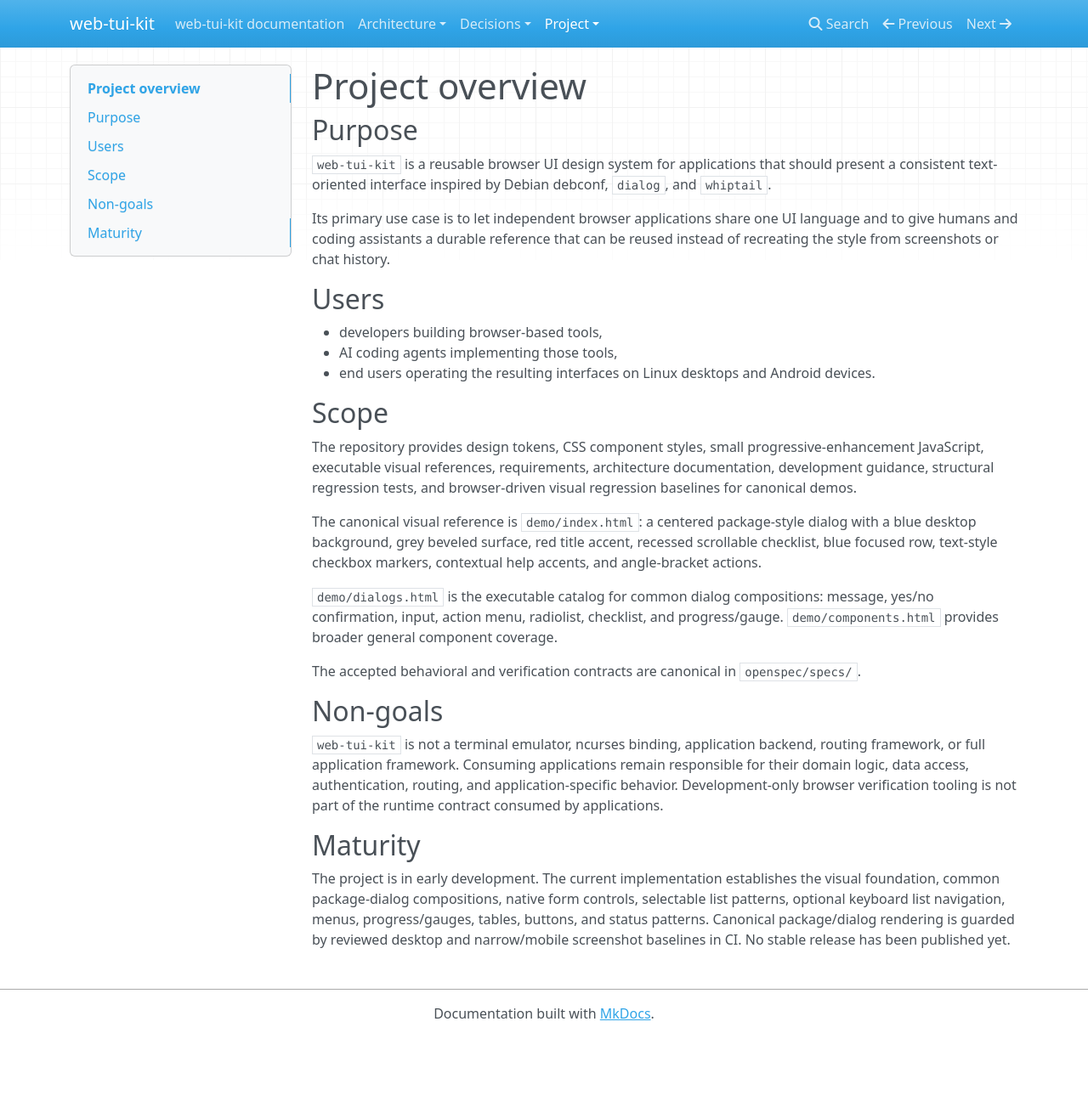
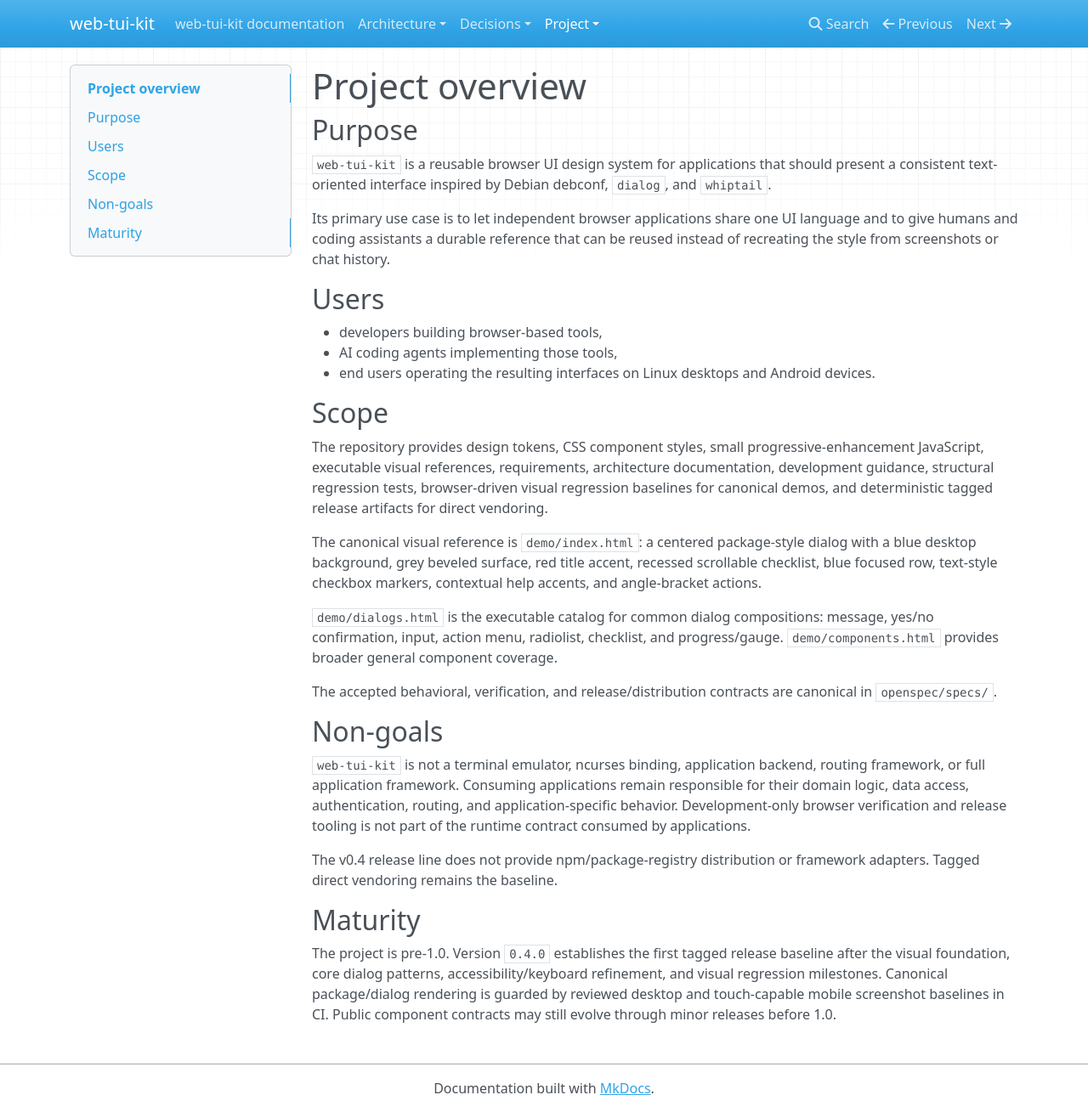
Before and after one commit to 1990jk1990/web-tui-kit, an MkDocs documentation site: the page built from docs/project/overview.md, in a window 1280 px wide and 1309 px high. Shown: the whole window at 85% size. Built offline with MkDocs 1.6.1, drawn with Linux system fonts in a browser that asks for light colours; nearby versions of some CDN libraries.

Commit message:
docs: describe pre-1.0 release maturity

```diff
--- a/docs/project/overview.md
+++ b/docs/project/overview.md
@@ -14,18 +14,20 @@ Its primary use case is to let independent browser applications share one UI lan
 
 ## Scope
 
-The repository provides design tokens, CSS component styles, small progressive-enhancement JavaScript, executable visual references, requirements, architecture documentation, development guidance, structural regression tests, and browser-driven visual regression baselines for canonical demos.
+The repository provides design tokens, CSS component styles, small progressive-enhancement JavaScript, executable visual references, requirements, architecture documentation, development guidance, structural regression tests, browser-driven visual regression baselines for canonical demos, and deterministic tagged release artifacts for direct vendoring.
 
 The canonical visual reference is `demo/index.html`: a centered package-style dialog with a blue desktop background, grey beveled surface, red title accent, recessed scrollable checklist, blue focused row, text-style checkbox markers, contextual help accents, and angle-bracket actions.
 
 `demo/dialogs.html` is the executable catalog for common dialog compositions: message, yes/no confirmation, input, action menu, radiolist, checklist, and progress/gauge. `demo/components.html` provides broader general component coverage.
 
-The accepted behavioral and verification contracts are canonical in `openspec/specs/`.
+The accepted behavioral, verification, and release/distribution contracts are canonical in `openspec/specs/`.
 
 ## Non-goals
 
-`web-tui-kit` is not a terminal emulator, ncurses binding, application backend, routing framework, or full application framework. Consuming applications remain responsible for their domain logic, data access, authentication, routing, and application-specific behavior. Development-only browser verification tooling is not part of the runtime contract consumed by applications.
+`web-tui-kit` is not a terminal emulator, ncurses binding, application backend, routing framework, or full application framework. Consuming applications remain responsible for their domain logic, data access, authentication, routing, and application-specific behavior. Development-only browser verification and release tooling is not part of the runtime contract consumed by applications.
+
+The v0.4 release line does not provide npm/package-registry distribution or framework adapters. Tagged direct vendoring remains the baseline.
 
 ## Maturity
 
-The project is in early development. The current implementation establishes the visual foundation, common package-dialog compositions, native form controls, selectable list patterns, optional keyboard list navigation, menus, progress/gauges, tables, buttons, and status patterns. Canonical package/dialog rendering is guarded by reviewed desktop and narrow/mobile screenshot baselines in CI. No stable release has been published yet.
+The project is pre-1.0. Version `0.4.0` establishes the first tagged release baseline after the visual foundation, core dialog patterns, accessibility/keyboard refinement, and visual regression milestones. Canonical package/dialog rendering is guarded by reviewed desktop and touch-capable mobile screenshot baselines in CI. Public component contracts may still evolve through minor releases before 1.0.
```
